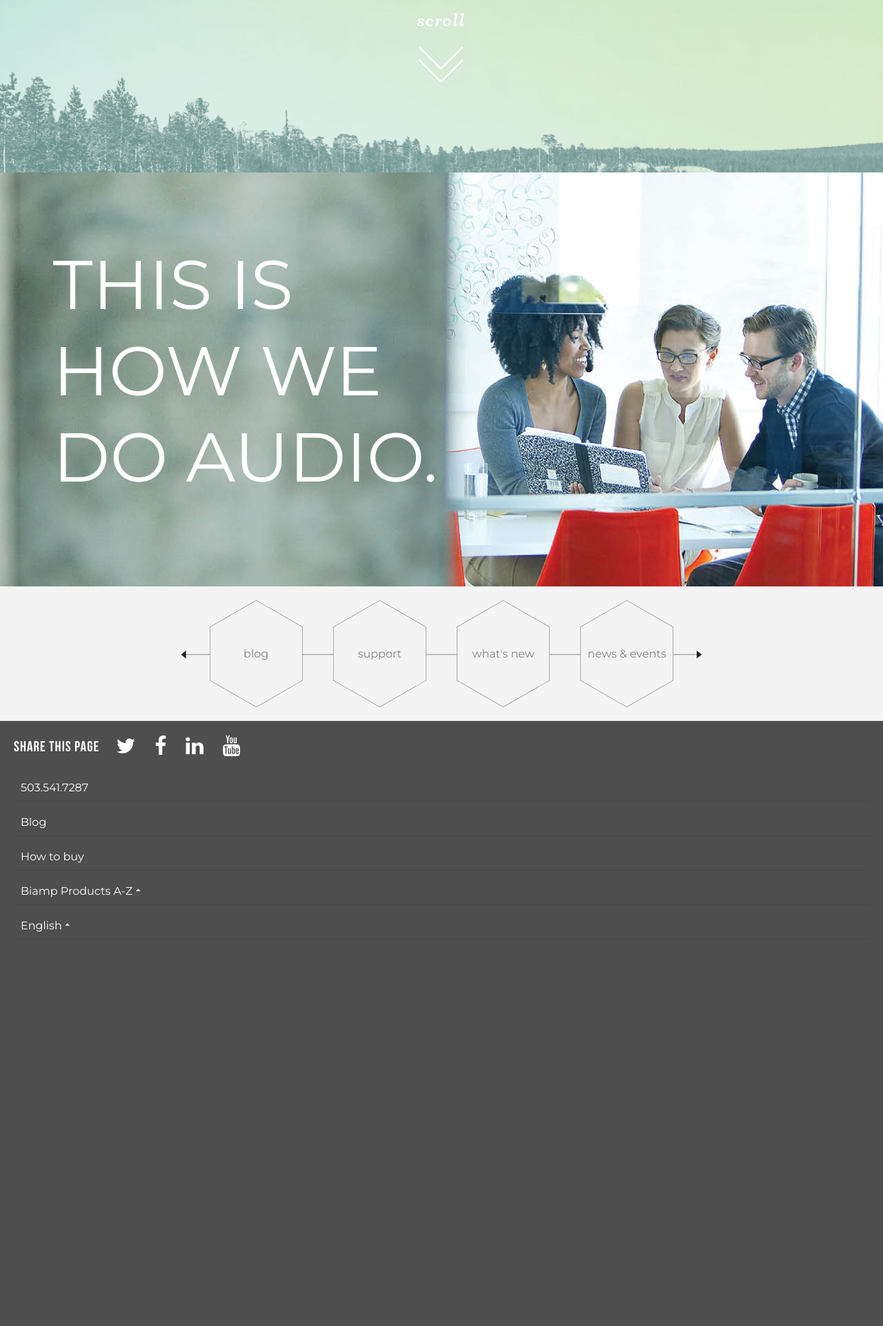
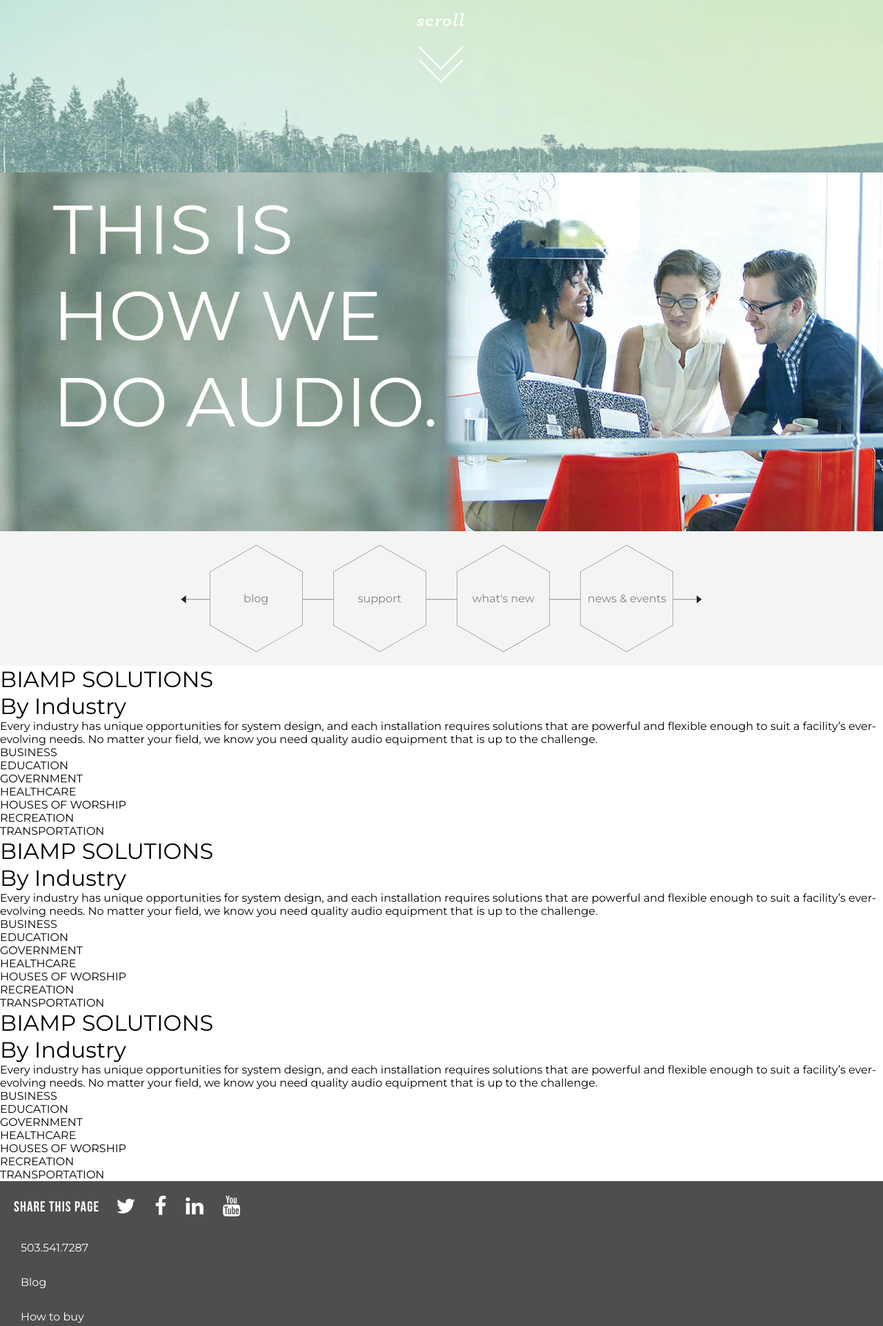
Before and after one commit to omniosi/biamp, a PHP site: page / in a window 1280 px wide. Shown: the part 530-2452 px from the top of the page at 69% size. Before the commit the page ends 1881 px from the top, so only its background shows below. Run offline with PHP 8.4, Linux system fonts and the light colour scheme; some web fonts are replaced.

Commit message:
billboard size start.

```diff
--- a/index.php
+++ b/index.php
@@ -8,7 +8,8 @@
 		<?php include('modules/home-styles.php'); ?>
 		<?php include('modules/footer-styles.php'); ?>
 		/*--tablet--*/
-		@media (min-width:1000px){
+		/*@media (min-width:1000px){*/
+		@media (min-width:700px){
 			<?php include('modules/home-tablet-styles.php'); ?>
 		}
 		/*--desktop--*/
--- a/modules/home-desktop-styles.php
+++ b/modules/home-desktop-styles.php
@@ -1,4 +1,4 @@
-.main .billboard{
+.billboard{
 	/*position: absolute;*/
 	top: 80px;
 	bottom: 80px;
--- a/modules/home-styles.php
+++ b/modules/home-styles.php
@@ -1,15 +1,19 @@
 /*home styles*/
-.main{
-	padding-top: 80px;
-}
-.main .billboard{
+.billboard{
 	/*position: absolute;*/
+	position: relative;
 	top: 80px;
 	/*bottom: 80px;*/
 	height: 360px;
 	background: url('img/animation.png') 50% 50% no-repeat;
 	background-size: cover;
 	width: 100%;
+	z-index: 800;
+}
+.main{
+	/*padding-top: 80px;*/
+	/*position: fixed;*/
+	top: 80px;
 }
 .main .billboard img{
 	width: 100%;
--- a/modules/home-tablet-styles.php
+++ b/modules/home-tablet-styles.php
@@ -1,4 +1,4 @@
 /*--tablet styles--*/
-.main .billboard{
+.billboard{
 	height: 700px;
 }
--- a/modules/home.php
+++ b/modules/home.php
@@ -1,6 +1,6 @@
 <!-- home page content -->
+<div class="billboard"></div>
 <div class="main">
-	<div class="billboard"></div>
 	<div class="poster">
 		<h1>This is how we do audio.</h1>
 	</div>
@@ -12,5 +12,59 @@
 			<li><a href="#" class="events">news &amp; events</a></li>
 		</ul>
 	</div>
+	<div class="section">
+		<h1>BIAMP SOLUTIONS</h1>
+		<div class="copy">
+			<h1>By Industry</h1>
+			<p>Every industry has unique opportunities for system design, and each installation requires solutions that are powerful and flexible enough to suit a facility’s ever-evolving needs. No matter your field, we know you need quality audio equipment that is up to the challenge.</p>
+		</div>
+		<div class="charts">
+			<ul>
+				<li>BUSINESS</li>
+				<li>EDUCATION</li>
+				<li>GOVERNMENT</li>
+				<li>HEALTHCARE</li>
+				<li>HOUSES OF WORSHIP</li>
+				<li>RECREATION</li>
+				<li>TRANSPORTATION</li>
+			</ul>
+		</div>
+	</div>
+	<div class="section alt">
+		<h1>BIAMP SOLUTIONS</h1>
+		<div class="copy">
+			<h1>By Industry</h1>
+			<p>Every industry has unique opportunities for system design, and each installation requires solutions that are powerful and flexible enough to suit a facility’s ever-evolving needs. No matter your field, we know you need quality audio equipment that is up to the challenge.</p>
+		</div>
+		<div class="charts">
+			<ul>
+				<li>BUSINESS</li>
+				<li>EDUCATION</li>
+				<li>GOVERNMENT</li>
+				<li>HEALTHCARE</li>
+				<li>HOUSES OF WORSHIP</li>
+				<li>RECREATION</li>
+				<li>TRANSPORTATION</li>
+			</ul>
+		</div>
+	</div>
+	<div class="section">
+		<h1>BIAMP SOLUTIONS</h1>
+		<div class="copy">
+			<h1>By Industry</h1>
+			<p>Every industry has unique opportunities for system design, and each installation requires solutions that are powerful and flexible enough to suit a facility’s ever-evolving needs. No matter your field, we know you need quality audio equipment that is up to the challenge.</p>
+		</div>
+		<div class="charts">
+			<ul>
+				<li>BUSINESS</li>
+				<li>EDUCATION</li>
+				<li>GOVERNMENT</li>
+				<li>HEALTHCARE</li>
+				<li>HOUSES OF WORSHIP</li>
+				<li>RECREATION</li>
+				<li>TRANSPORTATION</li>
+			</ul>
+		</div>
+	</div>
 
 </div>
```
